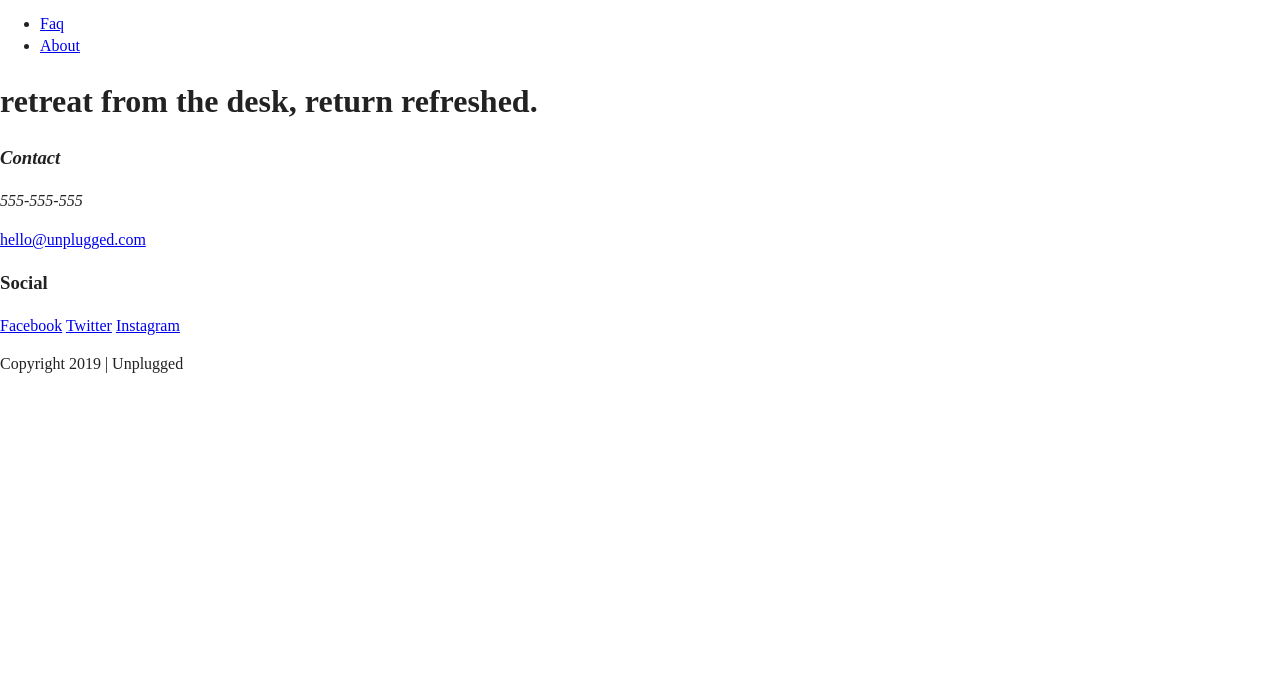
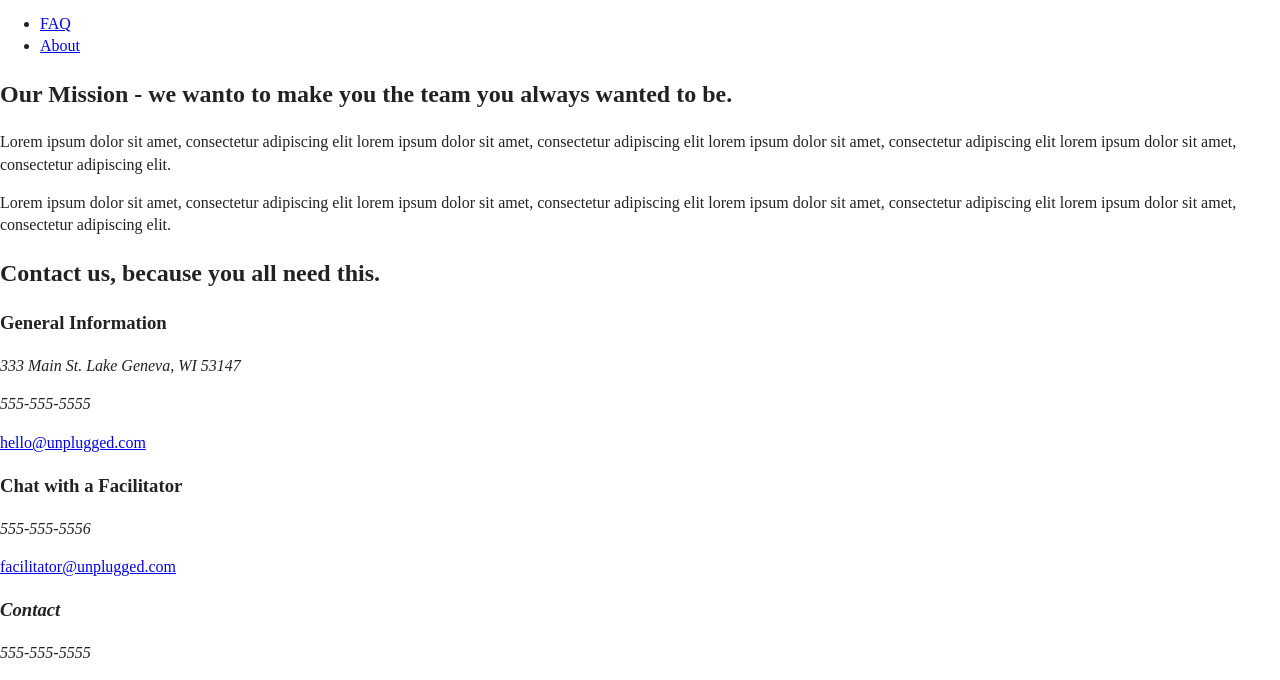
Before and after one commit to Chiara-V/unplugged-retreat-2020, a website: page html5-boilerplate_v8.0.0/about/index.html in a window 1280 px wide. Shown: the part 111-791 px from the top of the page. Drawn offline with Linux system fonts and the light colour scheme; files whose address does not match are found by name.

Commit message:
Coded about page

```diff
--- a/html5-boilerplate_v8.0.0/about/index.html
+++ b/html5-boilerplate_v8.0.0/about/index.html
@@ -36,18 +36,73 @@
       <!--nav-->
       <nav>
         <ul>
-          <li><a href="#faq">Faq</a></li>
-          <li><a href="#about">About</a></li>
+          <li><a href="../faq/index.html" target="_blank">FAQ</a></li>
+          <li><a href="../about/index.html" target="_blank">About</a></li>
         </ul>
       </nav>
 
-      <!--hero section-->
-      <section class="hero-area">
-        <h1>retreat from the desk, return refreshed.</h1>
-        <!-- background img-->
+    </header>
+
+    <!--main-->
+    <main>
+
+      <!--mission-->
+      <section class="mission">
+        <div class="content-wrapper">
+          <h2>Our Mission - we wanto to make you the team you always wanted to be.</h3>
+          <article class="mission-content">
+            <p>Lorem ipsum dolor sit amet, consectetur adipiscing elit
+            lorem ipsum dolor sit amet, consectetur adipiscing elit
+            lorem ipsum dolor sit amet, consectetur adipiscing elit
+            lorem ipsum dolor sit amet, consectetur adipiscing elit.</p>
+          </article>
+          <article class="mission-content">
+            <p>Lorem ipsum dolor sit amet, consectetur adipiscing elit
+            lorem ipsum dolor sit amet, consectetur adipiscing elit
+            lorem ipsum dolor sit amet, consectetur adipiscing elit
+            lorem ipsum dolor sit amet, consectetur adipiscing elit.</p>
+          </article>
+        </div> <!--content-wrapper ends-->
       </section>
 
-    </header>
+      <!--location-->
+      <section class="map">
+        <figure>
+        </figure>
+      </section>
+
+      <!--contact info-->
+      <section class="contact">
+        <div class="content-wrapper">
+          <div class="contact-info">
+            <h2>Contact us, because you all need this.</h2>
+            <h3>General Information</h3>
+            <address>
+              <p>333 Main St. Lake Geneva, WI 53147</p>
+              <p>555-555-5555</p>
+            </address>
+
+              <div class="email">
+                <a href="https://login.libero.it/?ref=hpl-hsx" target="_blank">hello@unplugged.com</a>
+              </div>
+          </div><!-- contact-info ends-->
+
+          <div class="chat">
+            <h3>Chat with a Facilitator</h3>
+            <address>
+              <p><p>555-555-5556</p>
+            </address>
+
+            <div class="email2">
+              <a href="https://login.libero.it/?ref=hpl-hsx" target="_blank">facilitator@unplugged.com</a>
+            </div>
+
+          </div><!--chat ends-->
+
+        </div><!--content-wrapper ends-->
+      </div><!--contact ends-->
+
+    </main>
 
     <!--footer-->
     <footer>
@@ -56,7 +111,7 @@
       <div class="contact">
         <address>
           <h3>Contact</h3>
-          <p>555-555-555</p>
+          <p>555-555-5555</p>
         </address>
       </div>
 
```
Also changed, not shown: html5-boilerplate_v8.0.0/faq/index.html (+2 -2 lines), html5-boilerplate_v8.0.0/index.html (+2 -2 lines).
